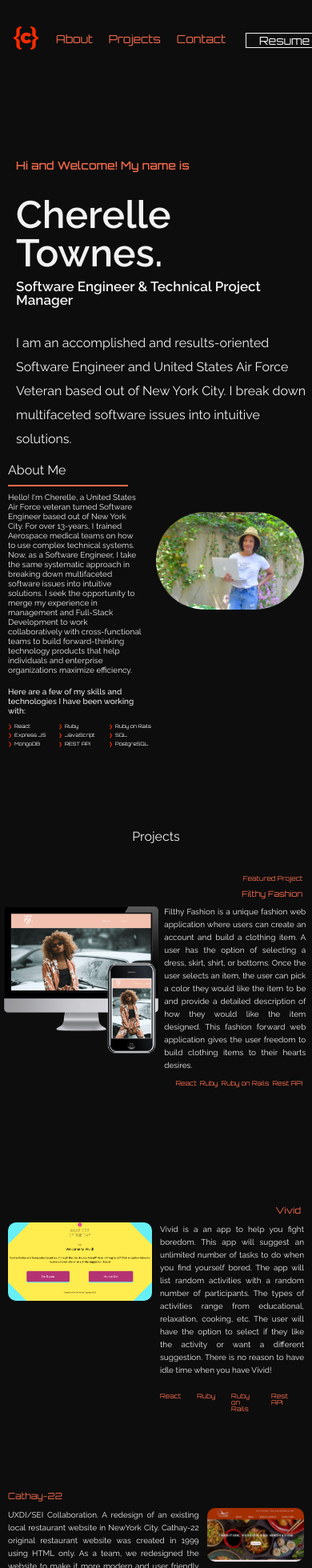
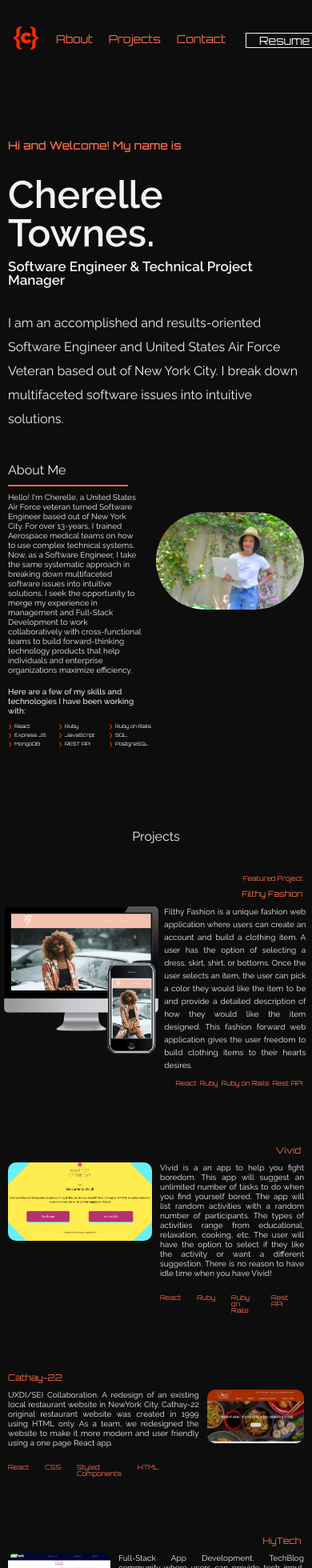
Before and after one commit to CherelleTownes/portfolio, a React (Create React App) app: page / in a window 390 px wide. Shown: the top 1960 px of the page at 80% size. Built offline with nearby package versions, Linux system fonts and the light colour scheme.

Commit message:
adding pending changes to mobile 425 view

```diff
--- a/src/Components/Intro/index.js
+++ b/src/Components/Intro/index.js
@@ -7,8 +7,9 @@ const StyledIntro = styled.section`
    padding-left: 50px;
    padding-top: 200px;
     @media (max-width: 425px) {
-      padding-top: 200px;
-      padding-left: 20px;
+      padding-top: 175px;
+      padding-left: 10px;
+      padding-right: 10px;
       height: 500px;
     }
 `;
--- a/src/Components/Projects/index.js
+++ b/src/Components/Projects/index.js
@@ -8,7 +8,7 @@ import hytech from '../../assets/images/hytech-screenshot.png';
 
 
 const StyledProjects = styled.section`
-  padding-top: 150px;
+  padding-top: 75px;
 `;
 
 const ProjectContainer = styled.div`
@@ -19,7 +19,7 @@ const ProjectContainer = styled.div`
   padding:0 20px 150px 20px;
   @media (max-width: 425px) {
     grid-column-gap: 10px;
-    padding: 0 10px 100px 10px;
+    padding: 0 10px 75px 10px;
   }
 `;
 
@@ -70,7 +70,7 @@ const DescriptionText = styled.p`
   @media (max-width: 425px) {
     font-size: 10px;
     text-align: justify;
-    line-height: 16px;
+    line-height: 12px;
   }
 `;
 
```
